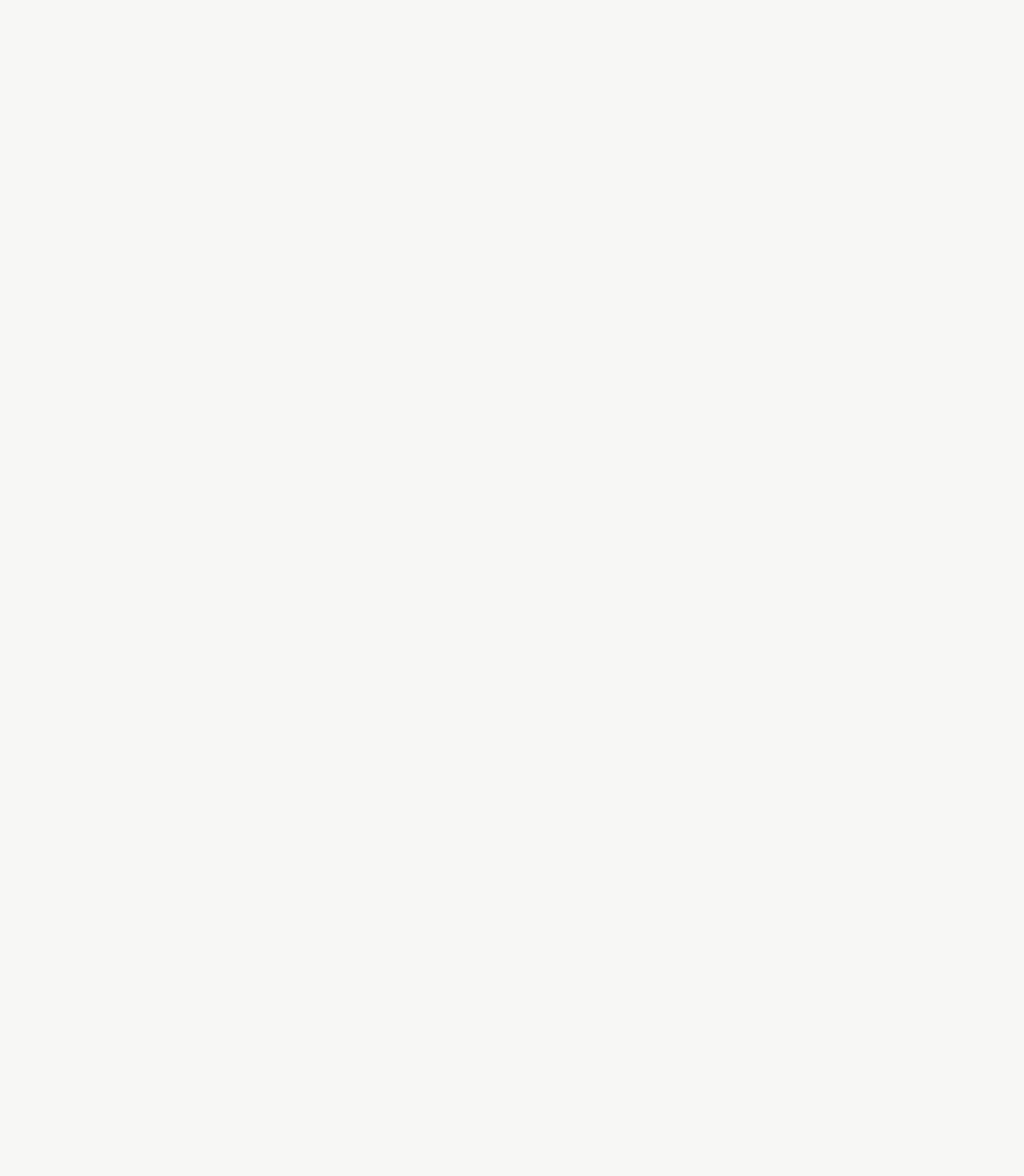
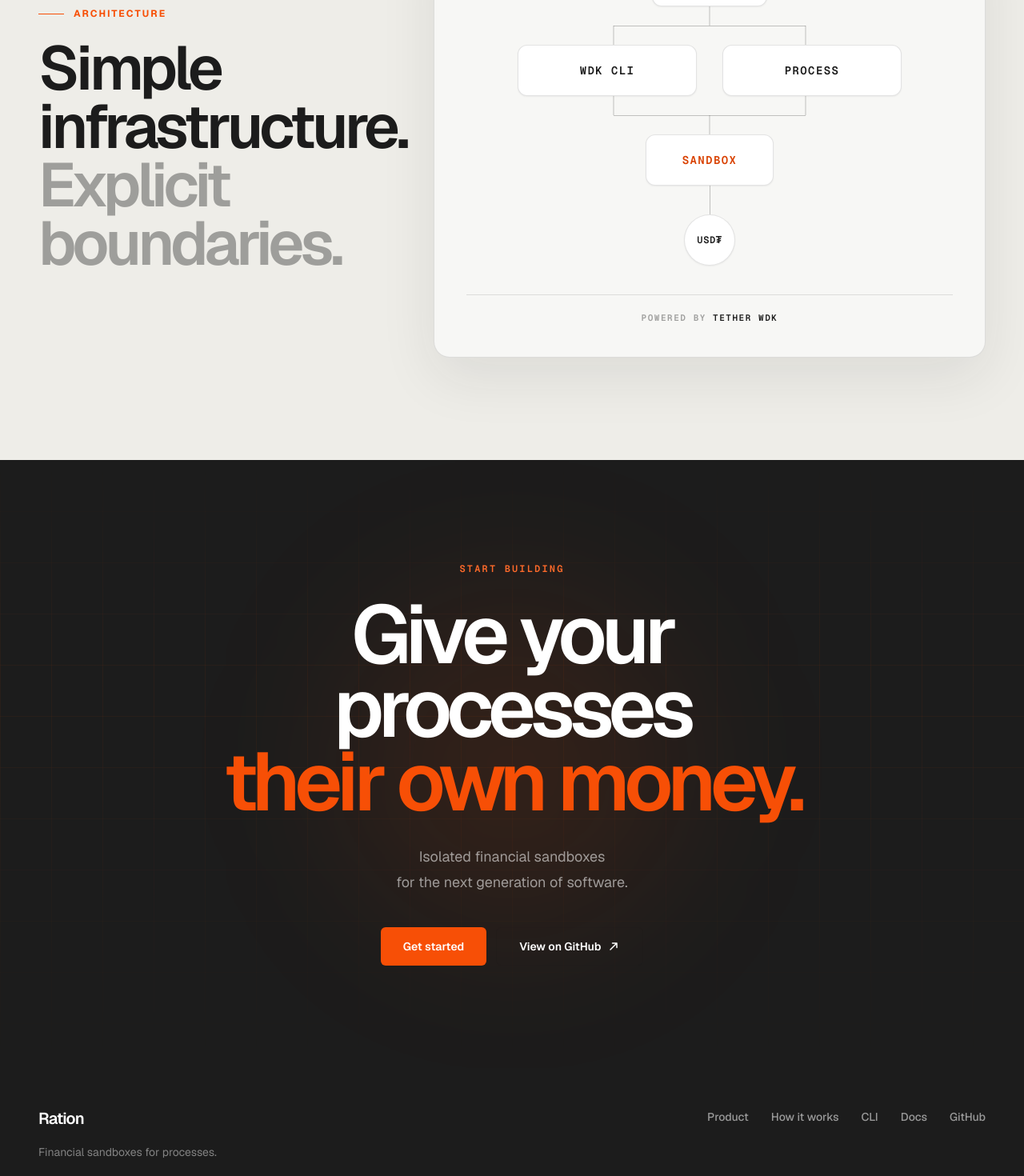
Before and after one commit to gianellacoronel/Ration, a Next.js app in the folder apps/web/: page / in a window 1280 px wide. Shown: the part 7320-8790 px from the top of the page at 80% size. Before the commit the page ends 7094 px from the top, so only its background shows below. Built offline with nearby package versions, Linux system fonts and the light colour scheme.

Commit message:
feat(web): Architecture + CTA + Footer

```diff
--- a/apps/web/src/app/page.tsx
+++ b/apps/web/src/app/page.tsx
@@ -1,5 +1,8 @@
 import { AgentsSection } from "@/components/agents-section";
+import { ArchitectureSection } from "@/components/architecture-section";
 import { CliSection } from "@/components/cli-section";
+import { CtaSection } from "@/components/cta-section";
+import { Footer } from "@/components/footer";
 import { Hero } from "@/components/hero";
 import { HowItWorks } from "@/components/how-it-works";
 import { Navbar } from "@/components/navbar";
@@ -17,7 +20,10 @@ export default function Home() {
         <CliSection />
         <AgentsSection />
         <SecurityPrinciples />
+        <ArchitectureSection />
+        <CtaSection />
       </main>
+      <Footer />
     </>
   );
 }
--- /dev/null
+++ b/apps/web/src/components/architecture-section.tsx
@@ -0,0 +1,77 @@
+function BranchConnector({ merge = false }: { merge?: boolean }) {
+  return (
+    <div className="relative mx-auto h-12 w-full max-w-[30rem]" aria-hidden="true">
+      <span
+        className={`absolute left-1/2 h-1/2 w-px -translate-x-1/2 bg-ration-dark/25 ${merge ? "bottom-0" : "top-0"}`}
+      />
+      <span className="absolute top-1/2 right-1/4 left-1/4 h-px bg-ration-dark/25" />
+      <span
+        className={`absolute left-1/4 h-1/2 w-px -translate-x-1/2 bg-ration-dark/25 ${merge ? "top-0" : "bottom-0"}`}
+      />
+      <span
+        className={`absolute left-3/4 h-1/2 w-px -translate-x-1/2 bg-ration-dark/25 ${merge ? "top-0" : "bottom-0"}`}
+      />
+    </div>
+  );
+}
+
+const nodeStyles =
+  "flex min-h-16 items-center justify-center rounded-md border border-ration-dark/15 bg-white px-4 text-center font-mono text-xs font-semibold tracking-[0.1em] text-ration-dark uppercase shadow-card mobile:text-sm";
+
+export function ArchitectureSection() {
+  return (
+    <section
+      id="architecture"
+      className="overflow-hidden border-t border-ration-dark/10 bg-[#eeede8] px-gutter py-section"
+      aria-labelledby="architecture-title"
+    >
+      <div className="mx-auto max-w-content">
+        <div className="grid gap-12 desktop:grid-cols-[minmax(18rem,0.75fr)_minmax(28rem,1.25fr)] desktop:items-center desktop:gap-20">
+          <div>
+            <p className="mb-6 flex items-center gap-3 text-[0.6875rem] font-bold tracking-[0.17em] text-ration-orange uppercase mobile:text-xs">
+              <span className="h-px w-8 bg-ration-orange" aria-hidden="true" />
+              Architecture
+            </p>
+            <h2
+              id="architecture-title"
+              className="max-w-[12ch] text-[clamp(2.75rem,6vw,5.5rem)] leading-[0.95] font-semibold tracking-[-0.06em] text-ration-dark"
+            >
+              Simple infrastructure.
+              <br />
+              <span className="text-ration-dark/38">Explicit boundaries.</span>
+            </h2>
+          </div>
+
+          <div className="rounded-lg border border-ration-dark/12 bg-ration-background p-5 shadow-[0_24px_70px_rgb(28_28_28/0.09)] mobile:p-8 tablet:p-10">
+            <div className="mx-auto max-w-[30rem]">
+              <div className={`${nodeStyles} mx-auto w-36 border-ration-orange/45 bg-ration-orange text-white`}>
+                Ration
+              </div>
+
+              <BranchConnector />
+
+              <div className="grid grid-cols-2 gap-4 mobile:gap-8">
+                <div className={nodeStyles}>WDK CLI</div>
+                <div className={nodeStyles}>Process</div>
+              </div>
+
+              <BranchConnector merge />
+
+              <div className={`${nodeStyles} mx-auto w-40 border-ration-orange/30 bg-ration-orange/[0.07] text-ration-orange-dark`}>
+                Sandbox
+              </div>
+              <div className="mx-auto h-9 w-px bg-ration-dark/25" aria-hidden="true" />
+              <div className="mx-auto flex size-16 items-center justify-center rounded-full border border-ration-dark/15 bg-white font-mono text-xs font-semibold tracking-[0.05em] text-ration-dark shadow-card">
+                USD₮
+              </div>
+            </div>
+
+            <p className="mt-9 border-t border-ration-dark/10 pt-5 text-center font-mono text-[0.625rem] font-semibold tracking-[0.14em] text-ration-dark/40 uppercase mobile:text-[0.6875rem]">
+              Powered by <span className="text-ration-dark">Tether WDK</span>
+            </p>
+          </div>
+        </div>
+      </div>
+    </section>
+  );
+}
--- /dev/null
+++ b/apps/web/src/components/cta-section.tsx
@@ -0,0 +1,58 @@
+import { getStartedHref, githubHref } from "@/config/navigation";
+
+const primaryCtaStyles =
+  "inline-flex min-h-12 items-center justify-center rounded-sm bg-ration-orange px-7 text-sm font-semibold text-white transition-[background-color,transform] hover:-translate-y-0.5 hover:bg-ration-orange-light focus-visible:outline-2 focus-visible:outline-offset-4 focus-visible:outline-ration-orange-light";
+
+const secondaryCtaStyles =
+  "inline-flex min-h-12 items-center justify-center gap-2 rounded-sm border border-white/20 px-7 text-sm font-semibold text-white transition-[background-color,border-color,transform] hover:-translate-y-0.5 hover:border-white/40 hover:bg-white/[0.06] focus-visible:outline-2 focus-visible:outline-offset-4 focus-visible:outline-ration-orange-light";
+
+export function CtaSection() {
+  return (
+    <section
+      id="get-started"
+      className="relative isolate overflow-hidden bg-ration-dark px-gutter py-section text-white"
+      aria-labelledby="cta-title"
+    >
+      <div
+        className="pointer-events-none absolute inset-0 -z-10 opacity-20"
+        aria-hidden="true"
+        style={{
+          backgroundImage:
+            "linear-gradient(rgb(247 79 6 / 0.3) 1px, transparent 1px), linear-gradient(90deg, rgb(247 79 6 / 0.3) 1px, transparent 1px)",
+          backgroundSize: "4rem 4rem",
+          maskImage: "linear-gradient(to bottom, transparent, black 35%, transparent)",
+        }}
+      />
+      <div className="pointer-events-none absolute top-1/2 left-1/2 -z-10 size-[26rem] -translate-1/2 rounded-full bg-ration-orange/10 blur-[100px]" aria-hidden="true" />
+
+      <div className="mx-auto flex max-w-content flex-col items-center text-center">
+        <p className="mb-7 font-mono text-[0.6875rem] font-semibold tracking-[0.18em] text-ration-orange-light uppercase mobile:text-xs">
+          Start building
+        </p>
+        <h2
+          id="cta-title"
+          className="max-w-[12ch] text-[clamp(3rem,8vw,7rem)] leading-[0.9] font-semibold tracking-[-0.065em]"
+        >
+          Give your processes
+          <br />
+          <span className="text-ration-orange">their own money.</span>
+        </h2>
+        <p className="mt-8 max-w-[34rem] text-base leading-7 text-white/55 mobile:text-lg mobile:leading-8">
+          Isolated financial sandboxes
+          <br className="hidden mobile:block" /> for the next generation of software.
+        </p>
+        <div className="mt-10 flex w-full max-w-sm flex-col gap-3 mobile:w-auto mobile:max-w-none mobile:flex-row">
+          <a href={getStartedHref} className={primaryCtaStyles}>
+            Get started
+          </a>
+          <a href={githubHref} className={secondaryCtaStyles}>
+            View on GitHub
+            <svg viewBox="0 0 16 16" className="size-4" fill="none" aria-hidden="true">
+              <path d="M4 12 12 4m0 0H6.5M12 4v5.5" stroke="currentColor" strokeWidth="1.5" strokeLinecap="round" strokeLinejoin="round" />
+            </svg>
+          </a>
+        </div>
+      </div>
+    </section>
+  );
+}
--- /dev/null
+++ b/apps/web/src/components/footer.tsx
@@ -0,0 +1,41 @@
+import { footerNavigation } from "@/config/navigation";
+
+export function Footer() {
+  return (
+    <footer className="border-t border-white/10 bg-ration-dark px-gutter py-10 text-white mobile:py-12">
+      <div className="mx-auto grid max-w-content gap-10 tablet:grid-cols-[1fr_auto] tablet:items-start">
+        <div>
+          <a
+            href="#"
+            className="inline-block rounded-sm text-xl font-semibold tracking-[-0.04em] focus-visible:outline-2 focus-visible:outline-offset-4 focus-visible:outline-ration-orange"
+            aria-label="Ration home"
+          >
+            Ration
+          </a>
+          <p className="mt-4 text-sm leading-6 text-white/45">
+            Financial sandboxes for processes.
+          </p>
+        </div>
+
+        <nav aria-label="Footer navigation">
+          <ul className="grid grid-cols-2 gap-x-10 gap-y-4 mobile:flex mobile:flex-wrap mobile:justify-end mobile:gap-x-7">
+            {footerNavigation.map((item) => (
+              <li key={item.label}>
+                <a
+                  href={item.href}
+                  className="rounded-sm text-sm font-medium text-white/55 transition-colors hover:text-white focus-visible:outline-2 focus-visible:outline-offset-4 focus-visible:outline-ration-orange"
+                >
+                  {item.label}
+                </a>
+              </li>
+            ))}
+          </ul>
+        </nav>
+
+        <p className="border-t border-white/10 pt-6 font-mono text-[0.625rem] tracking-[0.12em] text-white/30 tablet:col-span-2 tablet:mt-3">
+          © 2026 Ration
+        </p>
+      </div>
+    </footer>
+  );
+}
--- a/apps/web/src/components/how-it-works.tsx
+++ b/apps/web/src/components/how-it-works.tsx
@@ -186,6 +186,7 @@ export function HowItWorks() {
 
   return (
     <section
+      id="how-it-works"
       className="border-t border-white/10 bg-ration-dark px-gutter py-section text-white"
       aria-labelledby="how-it-works-title"
     >
--- a/apps/web/src/components/problem-section.tsx
+++ b/apps/web/src/components/problem-section.tsx
@@ -156,6 +156,7 @@ export function ProblemSection() {
   return (
     <section
       ref={sectionRef}
+      id="product"
       className="border-t border-ration-dark/10 px-gutter py-section"
       aria-labelledby="problem-title"
     >
--- a/apps/web/src/config/navigation.ts
+++ b/apps/web/src/config/navigation.ts
@@ -21,3 +21,11 @@ export const getStartedHref = "#get-started";
 
 // Replace this placeholder when the public repository is available.
 export const githubHref = "#";
+
+export const footerNavigation = [
+  ...navigation,
+  {
+    label: "GitHub",
+    href: githubHref,
+  },
+] as const;
```
